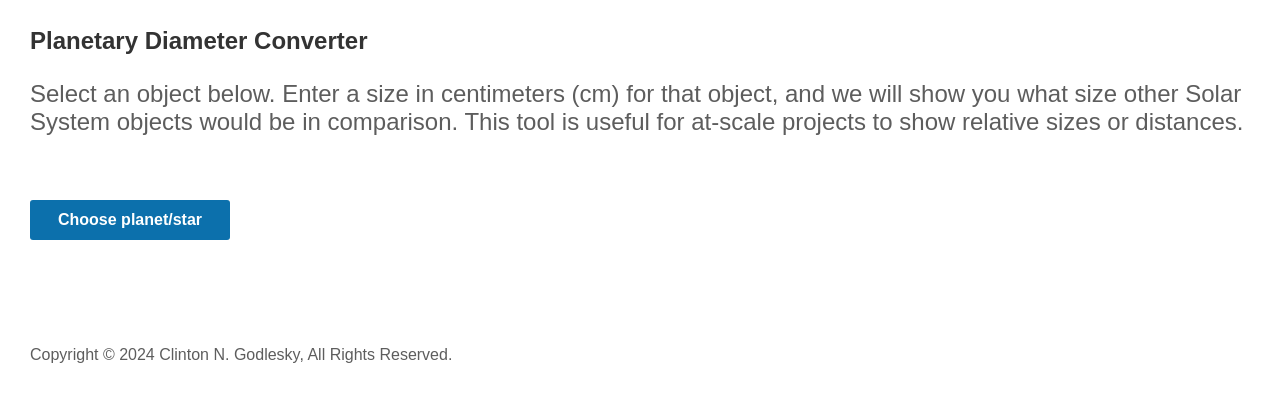
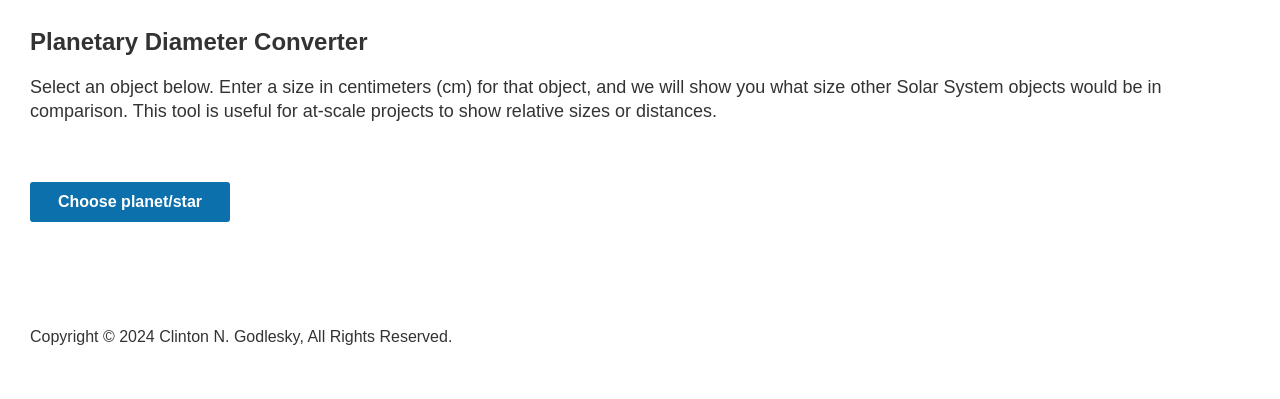
Before and after one commit to cngodles/planets, a plain HTML site: page index.html in a window 1280 px wide. Drawn offline with nearby package versions, Linux system fonts and the light colour scheme.

Commit message:
Update planets.base.css

```diff
--- a/css/planets.base.css
+++ b/css/planets.base.css
@@ -1,29 +1,30 @@
-body 				{ background-color: #fff; color: #5d5d5d; font-family:Arial, Helvetica, sans-serif; letter-spacing: normal; margin: 0; overflow-y: scroll; z-index: 1; }
-a 					{ border: 0 none; }
-input 				{ border-radius: 0; }
-#siteframe 			{ background-color: #25282a; overflow: hidden; position: relative; width: 100%; z-index: 1; min-width:320px; }
-#wrapper 			{ background-color: #fff; width:100%; min-height: 400px; min-width: 1280px; z-index: 1; overflow:hidden; position:relative; }
-.inner 				{ margin: 0 auto; width: 1220px; z-index: 1; background-color:#fff; }
-.clear0 			{ font-size:0px; line-height:0px; width:0px; height:0px; clear:both; display:block; }
+body 			{ background-color: #fff; color: #333; font-family:Arial, Helvetica, sans-serif; letter-spacing: normal; margin: 0; overflow-y: scroll; z-index: 1; }
+a 			{ border: 0 none; }
+input 			{ border-radius: 0; }
+#siteframe 		{ background-color: #25282a; overflow: hidden; position: relative; width: 100%; z-index: 1; min-width:320px; }
+#wrapper 		{ background-color: #fff; width:100%; min-height: 400px; min-width: 1280px; z-index: 1; overflow:hidden; position:relative; }
+.inner 			{ margin: 0 auto; width: 1220px; z-index: 1; background-color:#fff; }
+.clear0 		{ font-size:0px; line-height:0px; width:0px; height:0px; clear:both; display:block; }
 
 .stage      { padding: 30px 0; }
 
-header				{ min-height:100px; font-size:24px; }
-header a			{ font-size:14px; }
+header			{ min-height:100px; font-size:24px; }
+header a		{ font-size:14px; }
 header .inner		{ height:auto; padding: 10px 0; background-color:#fff; }
-header .pad			{ padding:0px; }
-header h1			{ font-size:24px; line-height:30px; color:#333; }
+header .pad		{ padding:0px; }
+header h1		{ font-size:24px; line-height:1.33; color:#333; }
+header p		{ font-size:18px; line-height:1.33; color:#333; }
 
 .action_choosebase	{ font-size:16px; color:#fff; text-decoration:none; display:block; width:200px; text-align:center; background-color:#0c70ac; border-radius:3px; height:40px; line-height:40px; font-weight:700; }
 
-.basechoices			{ height:0; overflow:hidden; background-color:#fff; padding:0px; width:200px; }
-.basechoices.open		{ height:auto; padding:10px 0; }
-.basechoices a			{ display:block; height:30px; font-size:16px; line-height:30px; text-decoration:none; padding:0 20px; color:#333; font-weight:700; }
+.basechoices		{ height:0; overflow:hidden; background-color:#fff; padding:0px; width:200px; }
+.basechoices.open	{ height:auto; padding:10px 0; }
+.basechoices a		{ display:block; height:30px; font-size:16px; line-height:30px; text-decoration:none; padding:0 20px; color:#333; font-weight:700; }
 .basechoices a:hover	{ background-color:#000; color:#fff; }
 
 .planetdata.on		{ font-weight:700; }
 
-#input_step2	{ display:none; }
+#input_step2		{ display:none; }
 
 .inputline		{ font-size:20px; line-height:80px; }
 input			{ width:80px; border:0; padding:10px 20px; background-color:#fff; font-size:20px; line-height:20px; height:20px; border:1px solid #ccc; -webkit-appearance: none; }
@@ -33,11 +34,10 @@ ul li span		{ color:#17861D; font-weight:normal; }
 
 footer			{ padding:60px 0 20px 0; }
 
-#mobile_menu 	{ display:block; position:absolute; top:0; right:0; }
+#mobile_menu 		{ display:block; position:absolute; top:0; right:0; }
 #responder 		{ left: -5000px; position: absolute; z-index: 1; }
 
 @media only screen and (max-width: 767px) {
-
 	#wrapper 	{ width:100%; min-height: 400px; min-width: 320px; z-index: 1; margin: 0px auto; -webkit-box-shadow:  0px 0px 10px 0px #000000; box-shadow:  0px 0px 10px 0px #000000; position:relative; top:0; }
 	.inner 		{ width: 90%; margin: 0px auto;  }
 
@@ -47,7 +47,6 @@ footer			{ padding:60px 0 20px 0; }
 @media only screen and (min-width: 768px) and (max-width: 989px) {
 	#wrapper { min-height: 400px; min-width: 768px; z-index: 1; }
 	.inner { width: 708px; }
-
 	#responder { z-index: 10; }
 }
 /* desktop 1024 */
```
